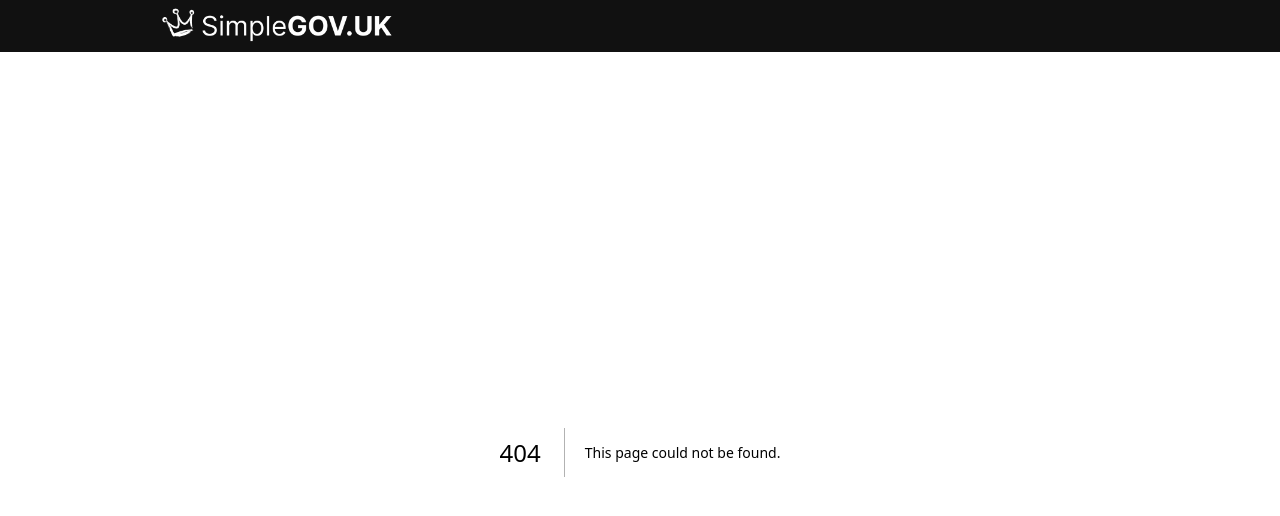
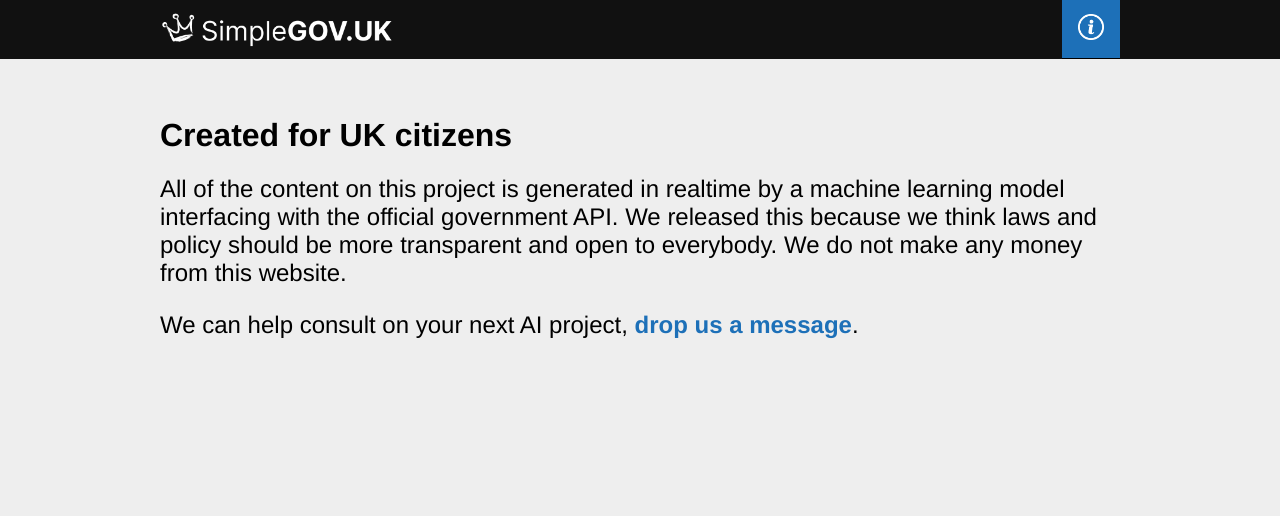
Before and after one commit to DomVinyard/simplegov, a Next.js app in the folder nextjs/: page /about in a window 1280 px wide. Before the commit this address had no page. Shown: the top 516 px of the page. Built offline with nearby package versions, Linux system fonts and the light colour scheme.

Commit message:
about page

```diff
--- a/nextjs/components/Header.module.css
+++ b/nextjs/components/Header.module.css
@@ -1,11 +1,20 @@
 .container {
   display: flex;
   justify-content: space-between;
-  padding: 4px 0 6px 0;
   align-items: center;
   user-select: none;
+}
+
+.container img {
+  padding: 8px 0;
 }
 
 .pointer {
   cursor: pointer;
 }
+
+.infoWrapper {
+  background: #1d70b8;
+  padding: 6px 16px;
+  border-bottom: 1px solid black;
+}
--- a/nextjs/components/Header.tsx
+++ b/nextjs/components/Header.tsx
@@ -17,6 +17,11 @@ export default function Header() {
               height={38}
             />
           </Link>
+          <Link href={`/about`}>
+            <div className={styles.infoWrapper}>
+              <img src="/info.png" width={26} />
+            </div>
+          </Link>
         </div>
       </Inner>
     </header>
--- /dev/null
+++ b/nextjs/pages/about.module.css
@@ -0,0 +1,24 @@
+.wrapper {
+  margin-top: 58px;
+}
+
+.h1 {
+}
+
+.p {
+  margin-top: 16px;
+  font-size: 24px;
+}
+
+/* mobile */
+@media (max-width: 600px) {
+  .h1 {
+    font-size: 38px;
+  }
+  .h2 {
+    font-size: 27px;
+  }
+  .wrapper {
+    padding: 0 2.5%;
+  }
+}
--- /dev/null
+++ b/nextjs/pages/about.tsx
@@ -0,0 +1,30 @@
+import { Inner } from "./_app";
+import styles from "./about.module.css";
+
+export default function About() {
+  // return <>{JSON.stringify(props)}</>;
+  return (
+    <div className={styles.wrapper}>
+      <Inner>
+        <h1 className={styles.h1}>Created for UK citizens</h1>
+        <p className={styles.p}>
+          All of the content on this project is generated in realtime by a
+          machine learning model interfacing with the official government API.
+          We released this because we think laws and policy should be more
+          transparent and open to everybody. We do not make any money from this
+          website.
+        </p>
+        <p className={styles.p}>
+          We can help consult on your next AI project,{" "}
+          <a
+            style={{ color: "#1d70b8", fontWeight: "bold" }}
+            href="mailto:test@test.com"
+          >
+            drop us a message
+          </a>
+          .
+        </p>
+      </Inner>
+    </div>
+  );
+}
--- a/nextjs/pages/api/summariseBill.ts
+++ b/nextjs/pages/api/summariseBill.ts
@@ -38,8 +38,11 @@ export default async function handler(
     });
 
     const simplifiedLongHighlighted = await runGPTQuery({
-      system: `Your job is to annotate a piece of text. You will return the same text you received with the annotations included.`,
-      query: `Take the following piece of text, identify up to three key concepts and return the same text with those concepts wrapped in <strong> tags: \n\n${simplifiedLong})`,
+      system: `Your job is to annotate a piece of text.
+      You will return the same text you received with the annotations included.`,
+      query: `Take the following piece of text, identify up to three
+      key concepts and return the exact same block of text with the identified
+      concepts wrapped in <strong> tags: \n\n${simplifiedLong})`,
     });
     if (!simplifiedLong) throw new Error("No summary found");
     const simplifiedShort = await runGPTQuery({
--- a/nextjs/pages/index.module.css
+++ b/nextjs/pages/index.module.css
@@ -43,7 +43,7 @@
 .header {
   background: #1d70b8;
   color: #fff;
-  padding: 48px 0;
+  padding: 72px 0;
 }
 
 /* mobile */
```
Also changed, not shown: nextjs/public/info.png (added).
